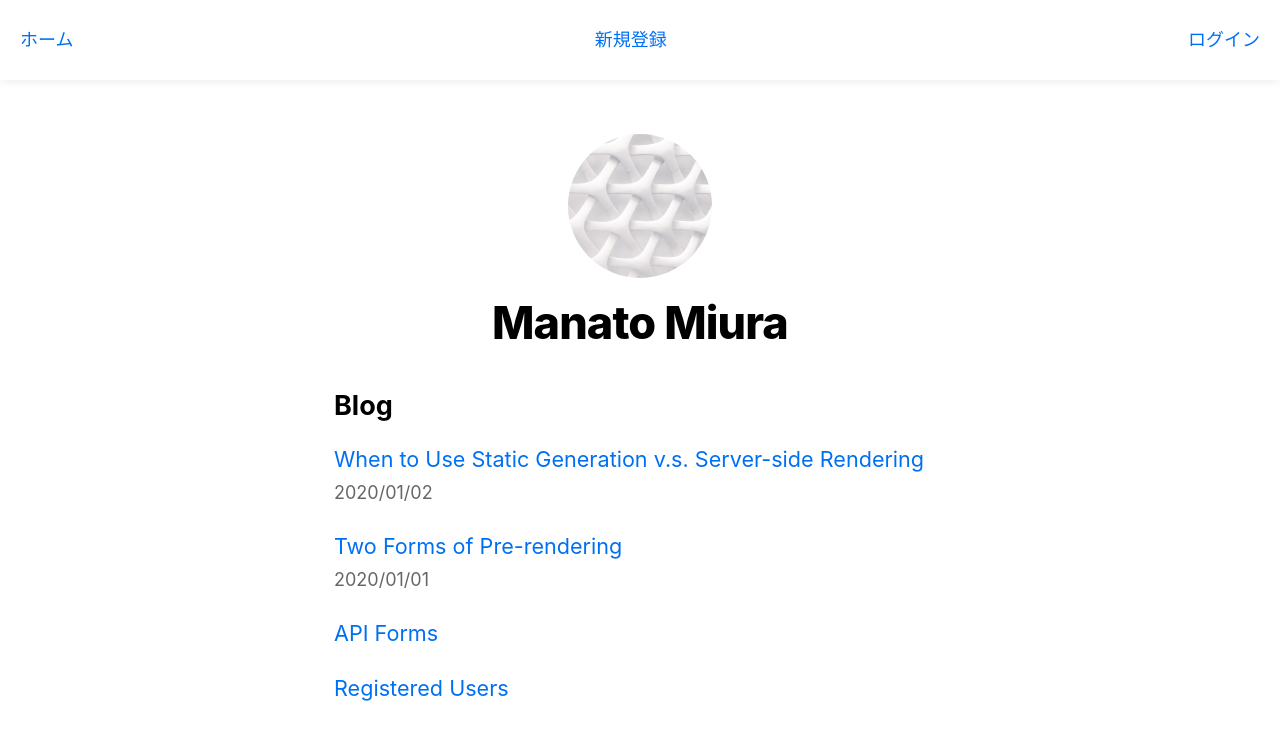
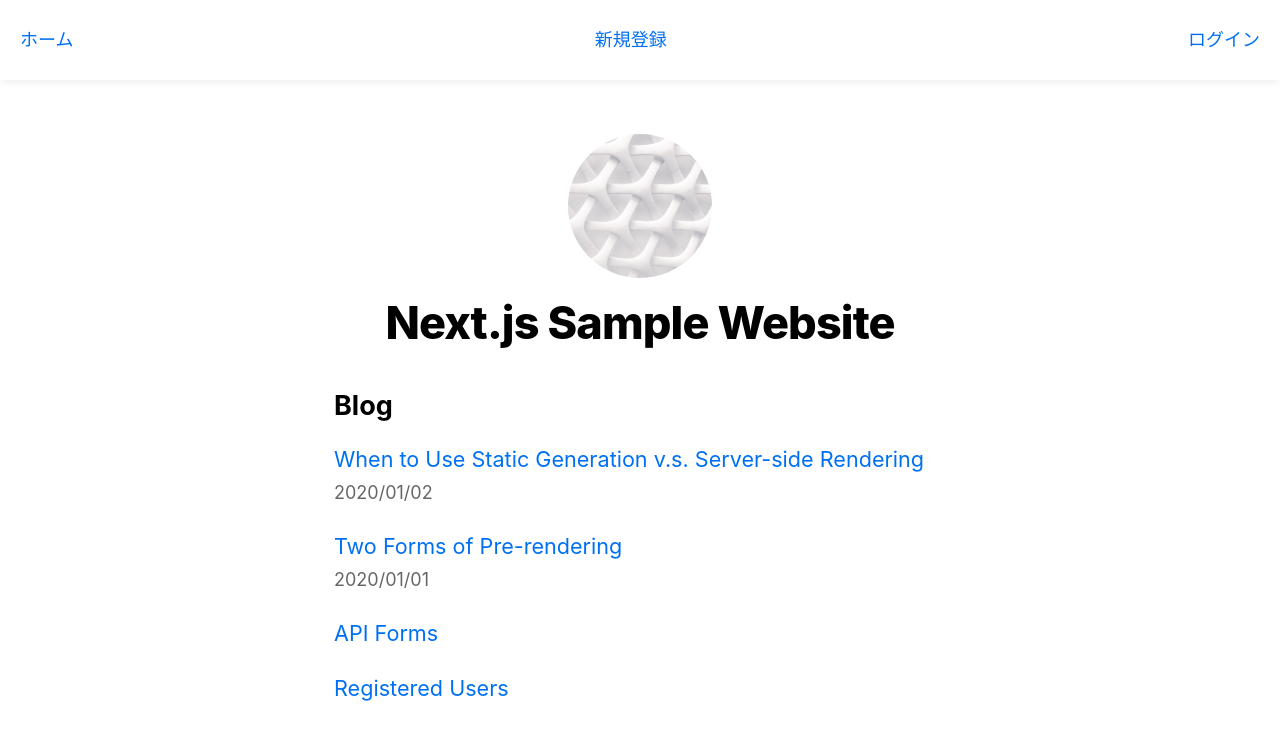
Before and after one commit to ryokiose/nextjs-blog-learn-1, a Next.js app: page / in a window 1280 px wide. Shown: the top 740 px of the page. Built offline with nearby package versions, Linux system fonts and the light colour scheme; no server answers.

Commit message:
nameを削除し、siteTitleに変更

```diff
--- a/src/components/Layout/layout.tsx
+++ b/src/components/Layout/layout.tsx
@@ -4,7 +4,6 @@ import styles from "@/src/components/Layout/layout.module.css";
 import utilStyles from "@/src/styles/utils.module.css";
 import Link from "next/link";
 
-export const name = "Manato Miura";
 export const siteTitle = "Next.js Sample Website";
 import { BackButton } from "@/components/Elements/BackButton/backButton";
 
@@ -37,7 +36,7 @@ const Layout = ({ children, home }: LayoutProps) => {
 							width={144}
 							alt=""
 						/>
-						<h1 className={utilStyles.heading2Xl}>{name}</h1>
+						<h1 className={utilStyles.heading2Xl}>{siteTitle}</h1>
 					</>
 				) : (
 					<>
@@ -53,7 +52,7 @@ const Layout = ({ children, home }: LayoutProps) => {
 						</Link>
 						<h2 className={utilStyles.headingLg}>
 							<Link href="/" className={utilStyles.colorInherit}>
-								{name}
+								{siteTitle}
 							</Link>
 						</h2>
 					</>
```
